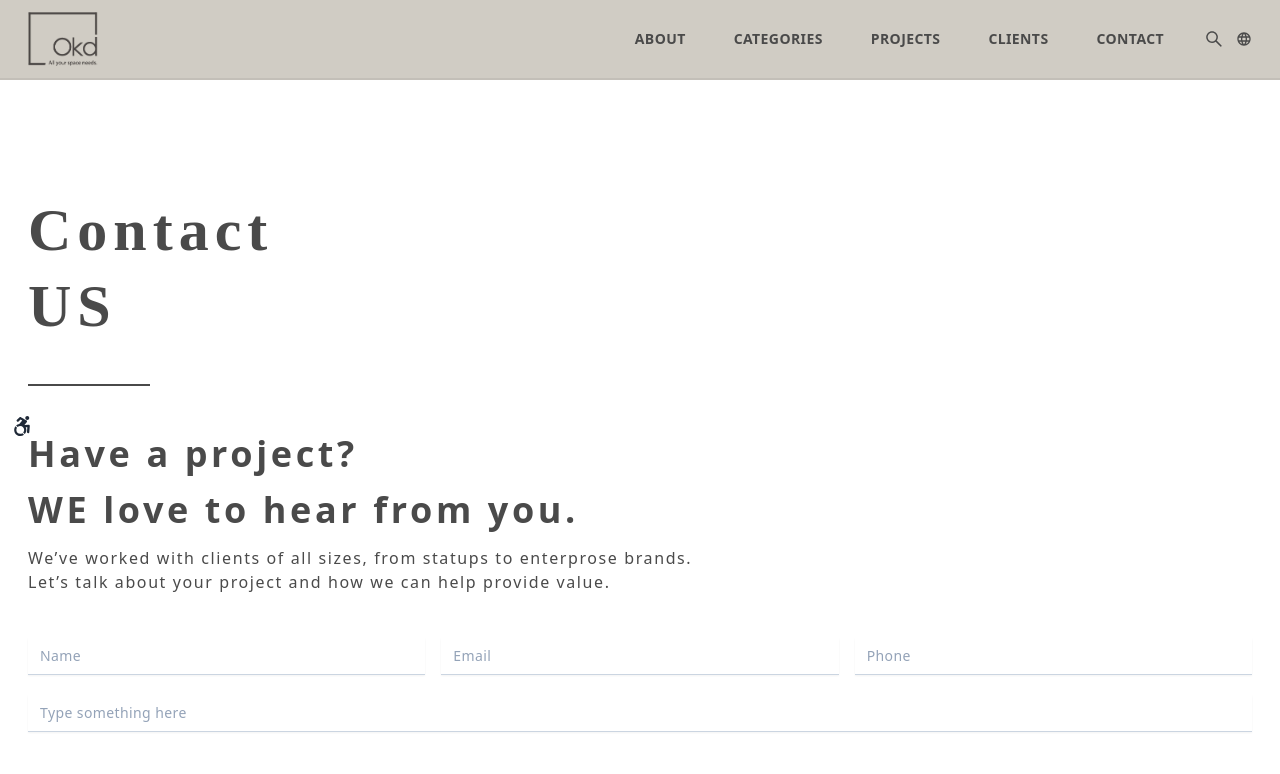
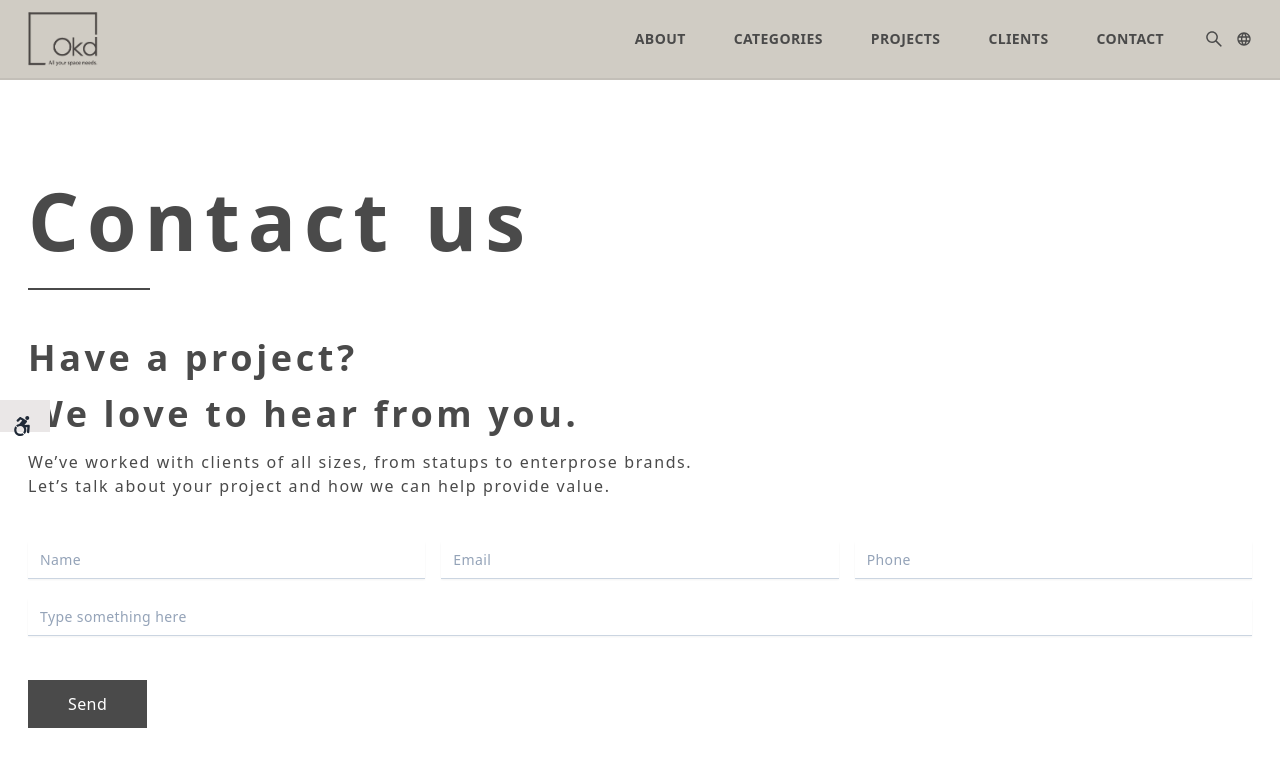
Before and after one commit to Haim-S/OKD_2, a Next.js app: page /Contact in a window 1280 px wide. Shown: the top 774 px of the page. Built offline with nearby package versions, Linux system fonts and the light colour scheme.

Commit message:
changes for the text

```diff
--- a/src/components/accessibility/Accessibility.jsx
+++ b/src/components/accessibility/Accessibility.jsx
@@ -9,8 +9,8 @@ const Accessibility = () => {
 
   return (
     <div className={useAccessible ?
-        'fixed left-0 top-[400px] w-[10%] sm:w-[5%] md:w-[3%] h-[30%] bg-[#ffff] ease-in duration-500 p-3':
-        'fixed left-0 top-[400px] w-[8%] sm:w-[5%] md:w-[3%] h-[4%] bg-[#ffff] ease-in duration-500 p-3' }>
+        'fixed left-0 top-[400px] w-[8%] sm:w-[5%] md:w-[3%] h-[30%] bg-[#eae7e7] ease-in duration-500 p-3':
+        'fixed left-0 top-[400px] w-[8%] sm:w-[3%] md:w-[50px] h-[4%] bg-[#eae7e7] ease-in duration-500 p-3' }>
         <div>
 
         <FaAccessibleIcon size={20} className='mt-1' onClick={()=>SETAccessible(PREV => !PREV)}/>
@@ -21,6 +21,8 @@ const Accessibility = () => {
             <div className='p-3'><FaEye/></div>
             <div className='p-3'><FaRegLightbulb/></div>
             <div className='p-3'><GrPowerReset/></div>
+            <div className='p-3'><GrPowerReset/></div>
+            <div className='p-3'><GrPowerReset/></div>
         </div>
          : ""}
         </div>
--- a/src/constant/english/TEXT_EN.js
+++ b/src/constant/english/TEXT_EN.js
@@ -2,7 +2,7 @@
 
 const CONTACT_TEXT = [
 {
-    titleOne: "Contact", titleTwo: "US", subtitleOne: "Have a project?", subtitleTwo: "WE love to hear from you.",
+    titleOne: "Contact", titleTwo: "us", subtitleOne: "Have a project?", subtitleTwo: "We love to hear from you.",
     paragraphOne: "We’ve worked with clients of all sizes, from statups to enterprose brands.",
     paragraphTwo: "Let’s talk about your project and how we can help provide value."
 }
--- a/src/pages/Contact.jsx
+++ b/src/pages/Contact.jsx
@@ -18,12 +18,12 @@ const Contact = () => {
       {PageCONTACT_TEXT.map((p, i)=> {
         return(
 <>
-     <h1 key={i} className={isHebrew ? styleHE : styleEN}>
-        {p.titleOne}
-      </h1>
-     <h1 className={isHebrew ? styleHE : styleEN}>
+     <h2 key={i} style={{fontSize: "80px"}} className={isHebrew ? styleHE : styleEN}>
+        {p.titleOne} {p.titleTwo}
+      </h2>
+     {/* <h2 style={{fontSize: "80px", marginTop: "20px"}} className={isHebrew ? styleHE : styleEN}>
         {p.titleTwo}
-      </h1>
+      </h2> */}
       <hr className={isHebrew ? hrStyleHE : hrStyleEN}/>
       <h2 className={isHebrew ? styleHE : styleEN}>
       {p.subtitleOne}
--- a/src/pages/index.js
+++ b/src/pages/index.js
@@ -10,14 +10,14 @@ import Categories from './Categories'
 
 export default function Home() {
 
-const [colorBody, setColorBody] = useState(true);
+const [colorBody, setColorBody] = useState(false);
 
-if (colorBody) {
-  document.body.style.backgroundColor = 'black';
-  document.img.style.backgroundColor = 'black';
-} else {
-  document.body.style.backgroundColor = 'white';
-}
+// if (colorBody) {
+//   document.body.style.backgroundColor = 'black';
+//   // document.img.style.backgroundColor = 'black';
+// } else {
+//   document.body.style.backgroundColor = 'white';
+// }
 
   return (
    <>
@@ -31,9 +31,6 @@ if (colorBody) {
    <Categories/>
 
 
-
-
-
    </>
   )
 }
```
